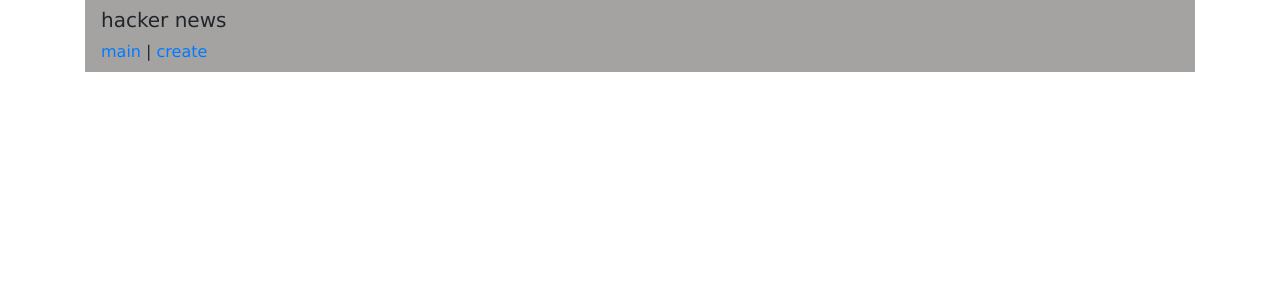
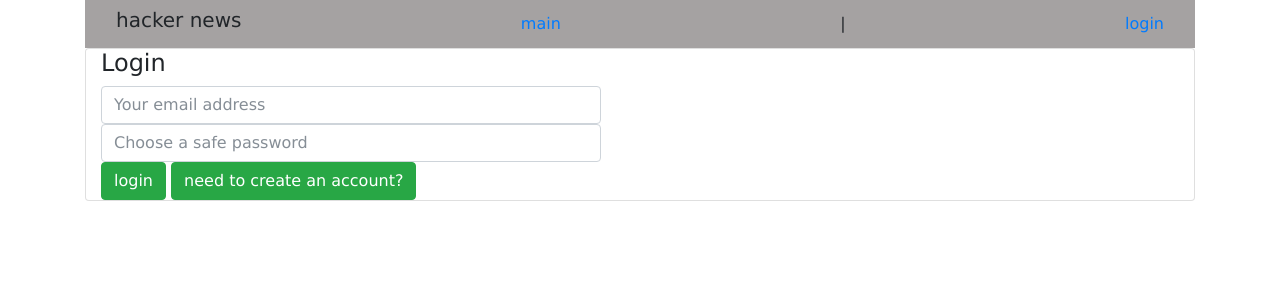
Before and after one commit to janpauldahlke/a_graph_hackernews_clone, a React (Create React App) app: page /login in a window 1280 px wide. Shown: the top 300 px of the page. Built offline with nearby package versions, Linux system fonts and the light colour scheme.

Commit message:
prepare a lot of login stuff before touching the server wit gc add-template auth RTFM

```diff
--- a/src/components/App.js
+++ b/src/components/App.js
@@ -5,6 +5,7 @@
 import CreateLink from './CreateLink';
 import LinkList from './LinkList';
 import Header from './Header';
+import Login from './Login';
 
 
 class App extends Component {
@@ -16,6 +17,7 @@
           <Switch>
             <Route exact path="/" component={LinkList} />
             <Route exact path="/create" component={CreateLink} />
+            <Route exact path="/login" component={Login} />
           </Switch>
         </div>
       </div>
--- a/src/components/CreateLink.js
+++ b/src/components/CreateLink.js
@@ -37,9 +37,9 @@
         description,
         url,
         postedByUserId
-      },
-      refetchQueries : [{query: ALL_LINKS_QUERY}]
+      },refetchQueries : [{query: ALL_LINKS_QUERY}]
     })
+    this.props.history.push('/')
   }
 
   render(){
--- a/src/components/Header.js
+++ b/src/components/Header.js
@@ -2,16 +2,39 @@
 import { Link } from 'react-router-dom';
 import { withRouter } from 'react-router';
 
+import {USER_ID, AUTH_TOKEN} from '../constants.js'
+
 class Header extends Component {
 
   render() {
+
+    const userId = localStorage.getItem(USER_ID);
+
     return(
       <div className="navbar" style={{background: '#a5a2a2'}}>
-        <div>
+        <div className="container">
           <h5>hacker news</h5>
           <Link to="/" className="nav-item">main</Link>
           <span className="nav-item"> | </span>
-          <Link to="/create" className="nav-item">create</Link>
+          {userId && (
+            <div>
+              <Link to="/create" className="nav-item">create</Link>
+              <span className="nav-item"> | </span>
+            </div>
+          )}
+
+          {userId ?
+            <div
+              className=""
+              onClick={() => {
+                localStorage.removeItem(USER_ID);
+                localStorage.removeItem(AUTH_TOKEN);
+                this.props.history.push('/new/1')
+              }}
+              >Logout</div>
+              :
+              <Link to="/login" className="nav-item float-right">login</Link>
+          }
         </div>
       </div>
     )
--- /dev/null
+++ b/src/components/Login.js
@@ -0,0 +1,71 @@
+import React, { Component } from 'react';
+import {USER_ID, AUTH_TOKEN} from '../constants';
+
+class Login extends Component {
+
+  state = {
+    login : true, //switches between login and signup
+    email: '',
+    password: '',
+    name: ''
+  }
+
+  confirm = async () => {
+    console.log('confirm')
+  }
+
+  saveUserData = (id, token) => {
+    localStorage.setItem(USER_ID, id)
+    localStorage.setItem(AUTH_TOKEN, token)
+  }
+
+
+  render() {
+
+    return (
+      <div className="container card">
+        <h4>{this.state.login ? 'Login' : 'Sign Up'}</h4>
+        <div>
+          {!this.state.login && (
+            <input
+              value={this.state.name}
+              onChange={(e) => this.setState({name: e.target.value})}
+              type="text"
+              placeholder='Your name'
+              className="form-control"
+              />
+          )}
+          <input
+              value={this.state.email}
+              onChange={(e) => { this.setState({email: e.target.value})}}
+              type="text"
+              placeholder='Your email address'
+              className="form-control"
+            />
+            <input
+                value={this.state.password}
+                onChange={(e) => { this.setState({password: e.target.value})}}
+                type="text"
+                placeholder='Choose a safe password'
+                className="form-control"
+              />
+          </div>
+            <div>
+              <div
+                  className="btn btn-success"
+                  onClick={() => this.confirm()}
+                >{this.state.login ? 'login' : 'create Account'}</div>
+              &nbsp;
+                <div
+                  className="btn btn-success"
+                  onClick={() => this.setState({ login: !this.state.login})}
+                  >{this.state.login ? 'need to create an account?' : 'already have an account?'}</div>
+            </div>
+        </div>
+
+    );
+  }
+}
+
+
+export default Login;
--- /dev/null
+++ b/src/constants.js
@@ -0,0 +1,2 @@
+export const USER_ID = 'graphcool-user-id';
+export const AUTH_TOKEN = 'graphcool-auth-token';
```
